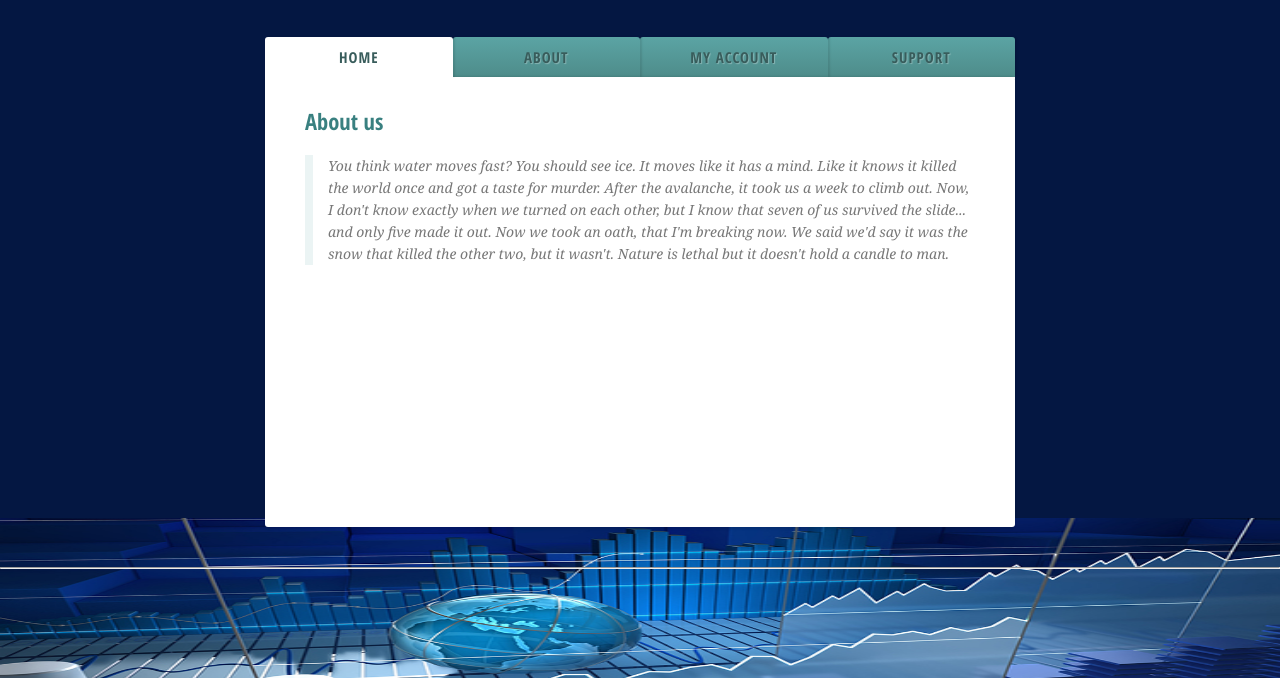
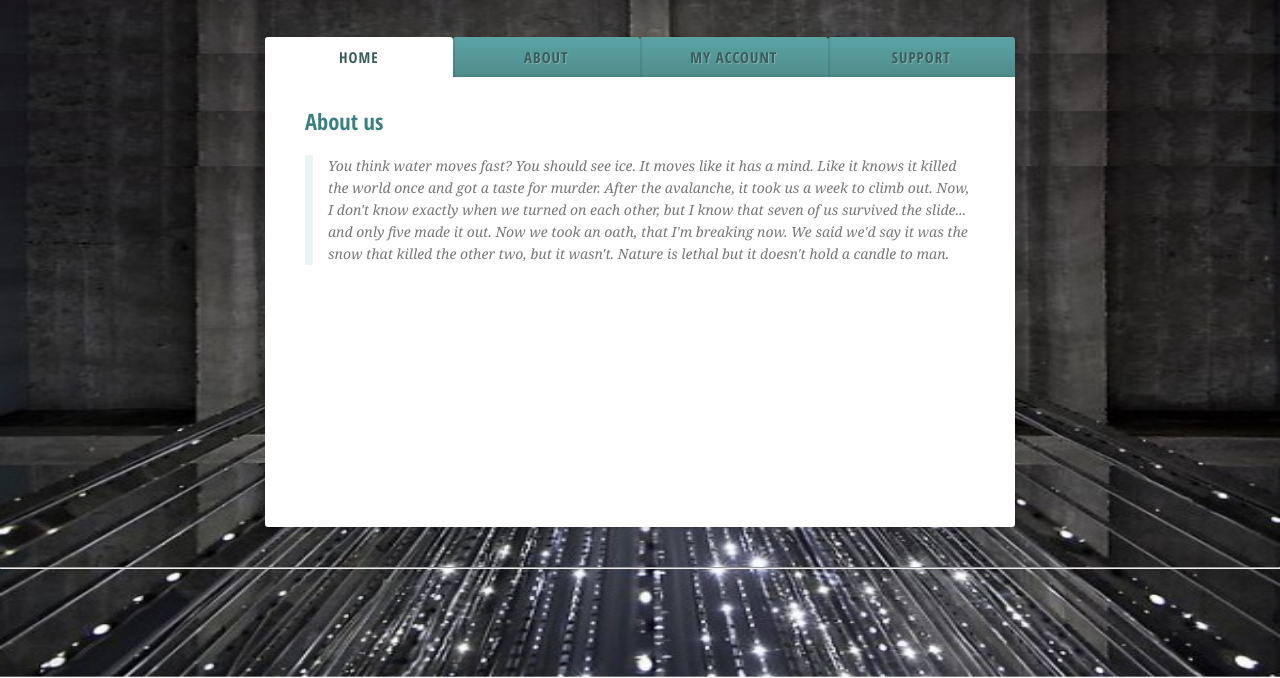
Before and after one commit to wjf136/Chromata-Shell, a plain HTML site: page Index.html in a window 1280 px wide. Shown: the part 122-800 px from the top of the page. Drawn offline with nearby package versions, Linux system fonts and the light colour scheme.

Commit message:
Added additional background Image

```diff
--- a/css/demo.css
+++ b/css/demo.css
@@ -2,12 +2,12 @@
 /* General Demo Style */
 body{
 	font-family: 'Open Sans Condensed','Arial Narrow', serif;
-	background: #041742 url(../img/bottomGraphic.jpg) no-repeat center bottom fixed;
+	background: #041742 url(../img/footlight2.jpg) no-repeat center bottom fixed;
 	/*-webkit-background-size: cover;
   	-moz-background-size: cover;
   	-o-background-size: cover;
   	*/
-  	background-size: 100% 20%;
+  	background-size: 100% 100%;
 	font-weight: 400;
 	font-size: 15px;
 	color: #333;
```
Also changed, not shown: img/cylinder1.png (added), img/footlight.jpg (added), img/footlight2.jpg (added), img/top.jpg (added).
